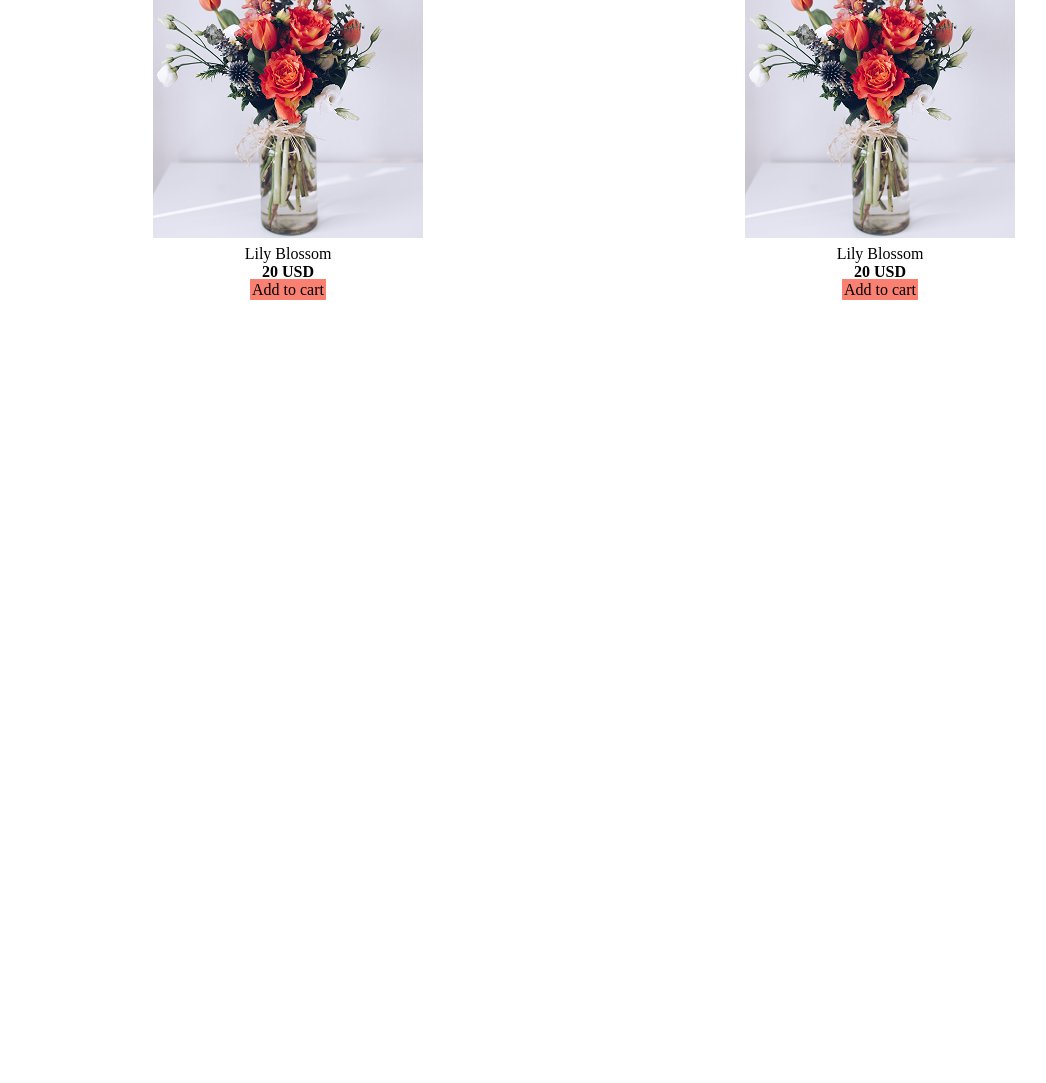
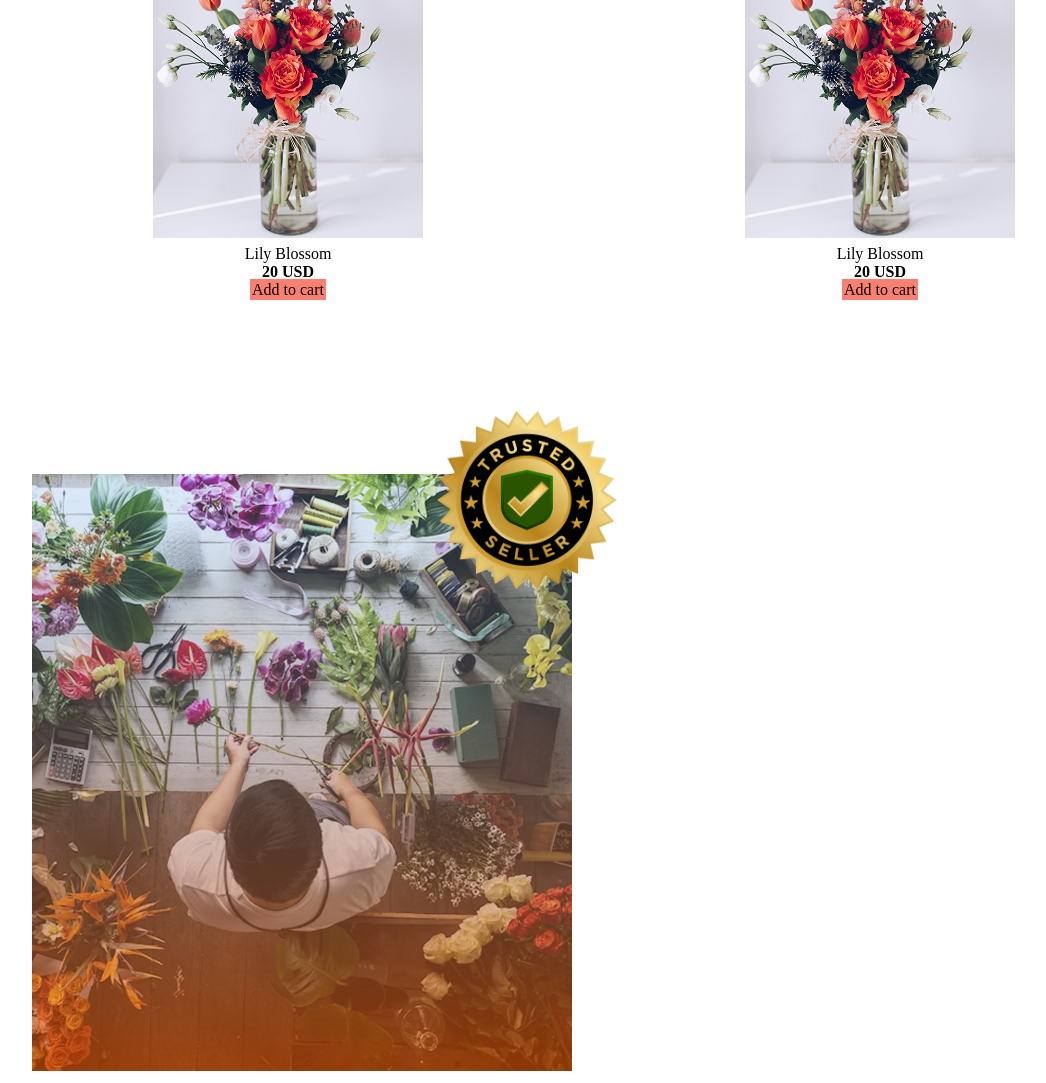
Before and after one commit to sara2024360787/my-fourth-github-repo, a plain HTML site: page index.html in a window 1280 px wide. Shown: the part 2105-3188 px from the top of the page, without its empty margins (56-1102 px from the left). Before the commit the page ends 2405 px from the top, so only its background shows below. Drawn offline with Linux system fonts and the light colour scheme.

Commit message:
fifth commit

```diff
--- a/index.html
+++ b/index.html
@@ -62,6 +62,18 @@
         background-color: salmon;
         text-align: center;
     }
+    .marg{
+        margin-right: 80px;
+        margin-left: 80px;
+    }
+    .badge {
+      position: absolute;
+      bottom: 450px;
+      left: 370px;
+      width: 250px;
+      height: 250px;
+      z-index: 10;
+    }
     </style>
 </head>
 <body>
@@ -121,8 +133,19 @@
             <span class="sample-flower-bottom-writing"><img src="sample-flower-image.png" alt="Sample-flower-3"> <center>Lily Blossom <br>
                 <b>20 USD</b> <br>  <span class="sample-flower-bottom-writing-2">    Add to cart    </span> </center> </span>
             <span class="sample-flower-bottom-writing"><img src="sample-flower-image.png" alt="Sample-flower-3"> <center>Lily Blossom <br>
-                <b>20 USD</b> <br>  <span class="sample-flower-bottom-writing-2">    Add to cart    </span> </center> </span>
+                <b>20 USD</b> <br>  <span class="sample-flower-bottom-writing-2">Add to cart</span> </center> </span>
         </div>
+    </div>
+    <br><br><br><br><br><br><br><br><br><br><br><br><br>
+    <div>
+        <div class="marg" style="position: relative; display: inline-block;">
+        <img src="flower-store.png" alt="Flower-store" >
+        <img src="trusted-badge.png" alt="Trusted-badge" class="badge">
+
+    </div>
+    </div>
+    <div>
+
     </div>
 
 </body>
```
